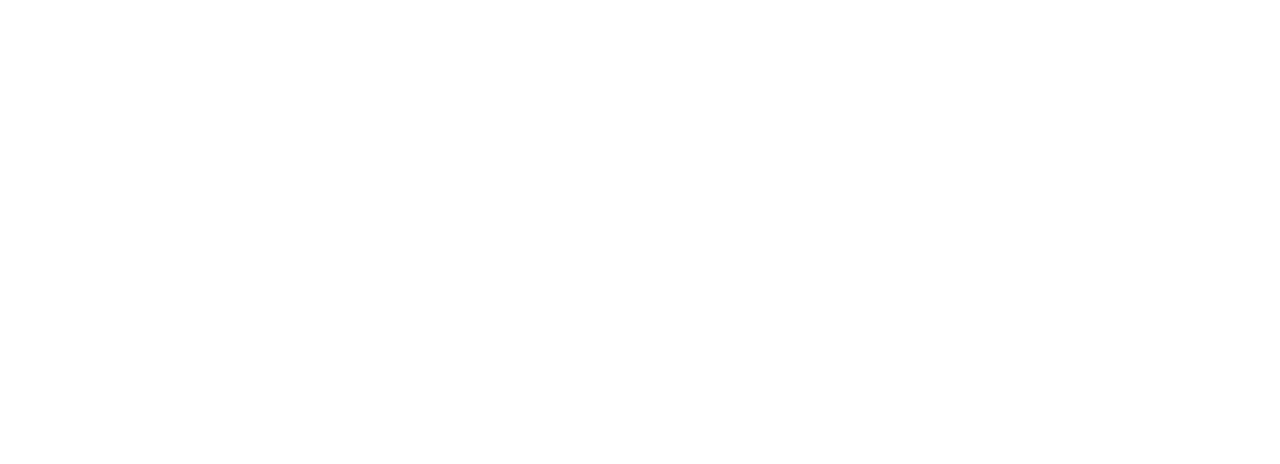
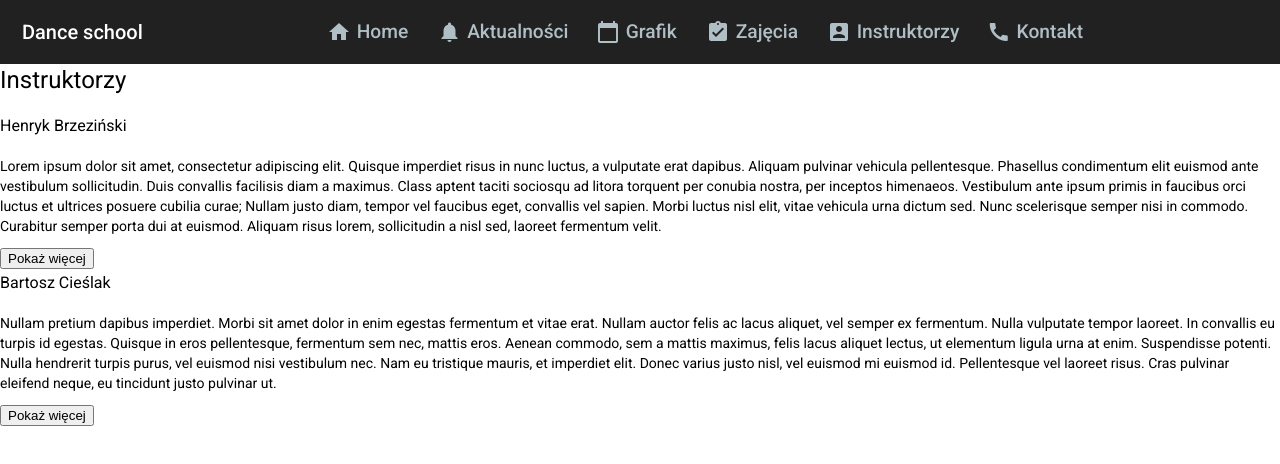
Before and after one commit to kcc112/dance-school-front-project, an Angular app: page /home/list_instructors in a window 1280 px wide. Before the commit this address led to /. Shown: the top 464 px of the page. Built offline with nearby package versions, Linux system fonts and the light colour scheme.

Commit message:
add instructors list

```diff
--- a/src/app/app-routing.module.ts
+++ b/src/app/app-routing.module.ts
@@ -2,6 +2,8 @@
 import { Routes, RouterModule } from '@angular/router';
 import {HomeComponent} from './home/home.component';
 import {ContactComponent} from './dance-features/component/contact/contact.component';
+import {InstructorComponent} from './dance-features/component/instructors/profiles/instructor.component';
+import {ListInstructorsComponent} from './dance-features/component/instructors/listInstructors.component';
 
 const routes: Routes = [
   {path: '', redirectTo: 'home', pathMatch: 'full'},
@@ -9,6 +11,8 @@
     path: 'home', component: HomeComponent,
     children: [
       {path: 'contact', component: ContactComponent},
+      {path: 'list_instructors', component: ListInstructorsComponent},
+      {path: 'instructor/:id', component: InstructorComponent},
     ]
   }
 ];
--- /dev/null
+++ b/src/app/dance-features/component/instructors/listInstructors.component.css
@@ -0,0 +1,43 @@
+mat-card {
+  max-width: 500px;
+  margin: 8em auto;
+  text-align: center;
+}
+
+.map-container {
+  max-width: 600px;
+  display: flex;
+  justify-content: center
+}
+
+.card-header {
+  font-size: 2.5rem;
+  font-weight: bold;
+}
+
+.contact-container {
+  display: flex;
+  flex-direction: column;
+}
+
+.facebook-container{
+  display: flex;
+  justify-content: center;
+  align-items: center;
+  font-size: 1.3rem;
+}
+mat-icon {
+  font-size: 1.7rem;
+}
+.contact-data-phone{
+  font-size: 2rem;
+  margin: 1em 0;
+  font-weight: bold;
+}
+.contact-data {
+  margin-bottom: 0.7em;
+  font-size: 1.3rem;
+}
+.phone-icon{
+  font-size:3.5rem;
+}
--- /dev/null
+++ b/src/app/dance-features/component/instructors/listInstructors.component.html
@@ -0,0 +1,13 @@
+<h1>Instruktorzy</h1>
+
+<div *ngFor="let instructor of instructors.instructors">
+    <h3>
+        {{ instructor.name }}
+    </h3>
+    <p>
+        {{ instructor.description }}
+    </p>
+    <button (click)="goToInstructorDetails(instructor.id)">
+        Pokaż więcej
+    </button>
+</div>
--- /dev/null
+++ b/src/app/dance-features/component/instructors/listInstructors.component.ts
@@ -0,0 +1,36 @@
+import {Component, OnInit} from '@angular/core';
+import { Router } from "@angular/router"
+
+@Component({
+  selector: 'app-list-instructors',
+  templateUrl: './listInstructors.component.html',
+  styleUrls: ['./listInstructors.component.css']
+})
+export class ListInstructorsComponent implements OnInit {
+
+  public instructors;
+
+  constructor(private router: Router) {
+      this.instructors = {
+          "instructors": [
+              {
+                  'id': '1',
+                  'name': 'Henryk Brzeziński',
+                  'description': 'Lorem ipsum dolor sit amet, consectetur adipiscing elit. Quisque imperdiet risus in nunc luctus, a vulputate erat dapibus. Aliquam pulvinar vehicula pellentesque. Phasellus condimentum elit euismod ante vestibulum sollicitudin. Duis convallis facilisis diam a maximus. Class aptent taciti sociosqu ad litora torquent per conubia nostra, per inceptos himenaeos. Vestibulum ante ipsum primis in faucibus orci luctus et ultrices posuere cubilia curae; Nullam justo diam, tempor vel faucibus eget, convallis vel sapien. Morbi luctus nisl elit, vitae vehicula urna dictum sed. Nunc scelerisque semper nisi in commodo. Curabitur semper porta dui at euismod. Aliquam risus lorem, sollicitudin a nisl sed, laoreet fermentum velit.'
+              },
+              {
+                  'id': '2',
+                  'name': 'Bartosz Cieślak',
+                  'description': 'Nullam pretium dapibus imperdiet. Morbi sit amet dolor in enim egestas fermentum et vitae erat. Nullam auctor felis ac lacus aliquet, vel semper ex fermentum. Nulla vulputate tempor laoreet. In convallis eu turpis id egestas. Quisque in eros pellentesque, fermentum sem nec, mattis eros. Aenean commodo, sem a mattis maximus, felis lacus aliquet lectus, ut elementum ligula urna at enim. Suspendisse potenti. Nulla hendrerit turpis purus, vel euismod nisi vestibulum nec. Nam eu tristique mauris, et imperdiet elit. Donec varius justo nisl, vel euismod mi euismod id. Pellentesque vel laoreet risus. Cras pulvinar eleifend neque, eu tincidunt justo pulvinar ut.'
+              }
+          ]
+      };
+  }
+
+  ngOnInit(): void {
+  }
+
+  goToInstructorDetails(id) {
+      this.router.navigate(['/home/instructor', id]);
+  }
+}
--- /dev/null
+++ b/src/app/dance-features/component/instructors/profiles/instructor.component.html
@@ -0,0 +1 @@
+<h1>Instruktor</h1>
--- /dev/null
+++ b/src/app/dance-features/component/instructors/profiles/instructor.component.ts
@@ -0,0 +1,15 @@
+import {Component, OnInit} from '@angular/core';
+
+@Component({
+  selector: 'app-instructor',
+  templateUrl: './instructor.component.html',
+  styleUrls: ['./instructor.component.css']
+})
+export class InstructorComponent implements OnInit {
+
+  constructor() {
+  }
+
+  ngOnInit(): void {
+  }
+}
--- a/src/app/dance-features/dance-features.module.ts
+++ b/src/app/dance-features/dance-features.module.ts
@@ -1,12 +1,14 @@
 import { NgModule } from '@angular/core';
 import { CommonModule } from '@angular/common';
 import { ContactComponent } from './component/contact/contact.component';
+import { ListInstructorsComponent } from './component/instructors/listInstructors.component';
+import { InstructorComponent } from './component/instructors/profiles/instructor.component';
 import {ShareModule} from '../share/share.module';
 
 
 
 @NgModule({
-  declarations: [ContactComponent],
+  declarations: [ContactComponent, InstructorComponent, ListInstructorsComponent],
   imports: [
     CommonModule,
     ShareModule,
--- a/src/app/home/component/nav-bar/nav-bar.component.html
+++ b/src/app/home/component/nav-bar/nav-bar.component.html
@@ -18,7 +18,7 @@
         <mat-icon>assignment_turned_in</mat-icon>
         <span>Zajęcia</span>
       </button>
-      <button mat-button color="accent">
+      <button mat-button color="accent" [routerLink]="'list_instructors'">
         <mat-icon>account_box</mat-icon>
         <span>Instruktorzy</span>
       </button>
```
Also changed, not shown: src/app/dance-features/component/instructors/profiles/instructor.component.css (added).
